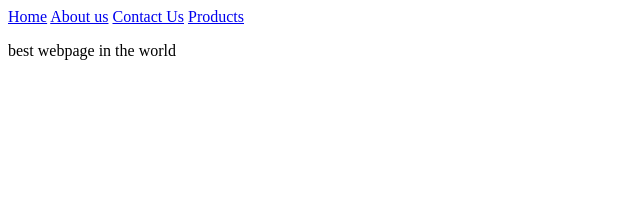
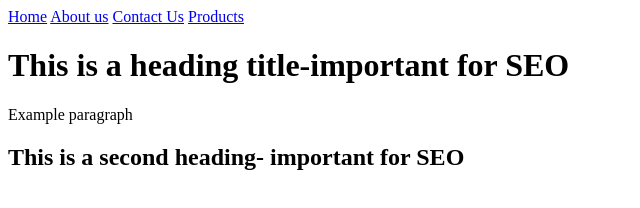
Before and after one commit to kaleb-g/c1-project, a plain HTML site: page index.html in a window 1280 px wide. Shown: the whole page, without its empty margins (0-640 px from the left). Drawn offline with nearby package versions, Linux system fonts and the light colour scheme.

Commit message:
inital commit

```diff
--- a/index.html
+++ b/index.html
@@ -5,6 +5,7 @@
     <title> My C1 Page</title>
     <link rel="stylesheet" type="text/css" href="css/mywebsite.css">
     <script type="text/javascript" src="javascript/bootstrap.js"></script>
+    <meta name="description" content="This is my personal website homepage- it shows the menu and connects to other pages">
   </head>
     <body>
         <div class="nav-menu">
@@ -13,7 +14,9 @@
             <a href="contact-us.html">Contact Us</a>
             <a href="products/products.html">Products</a>
         </div>
-        <p>best webpage in the world</p>
+        <h1>This is a heading title-important for SEO</h1>
+        <p>Example paragraph</p>
+        <h2>This is a second heading- important for SEO</h2>
 
     </body>
 
```
Also changed, not shown: 1 other file.
